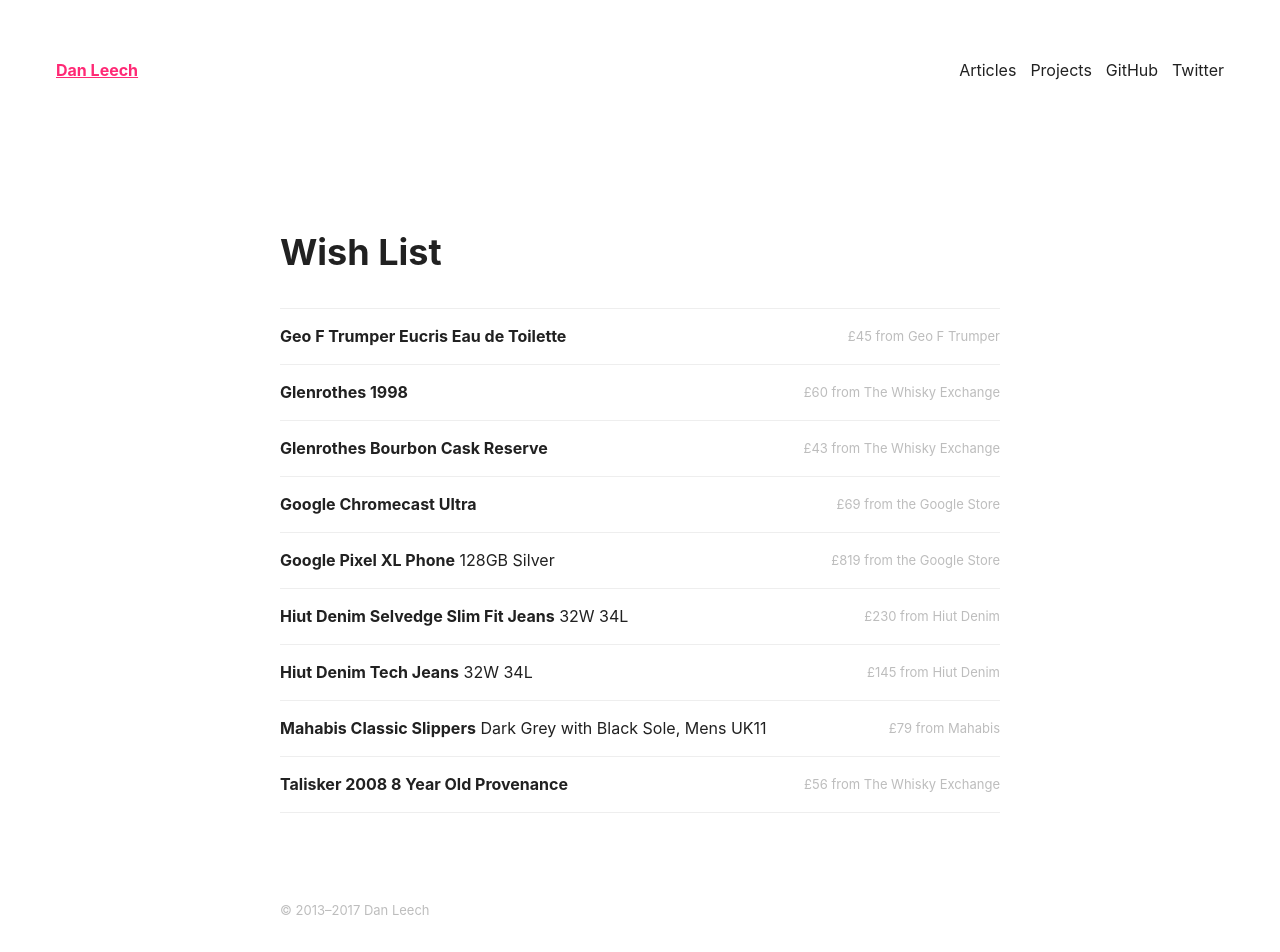
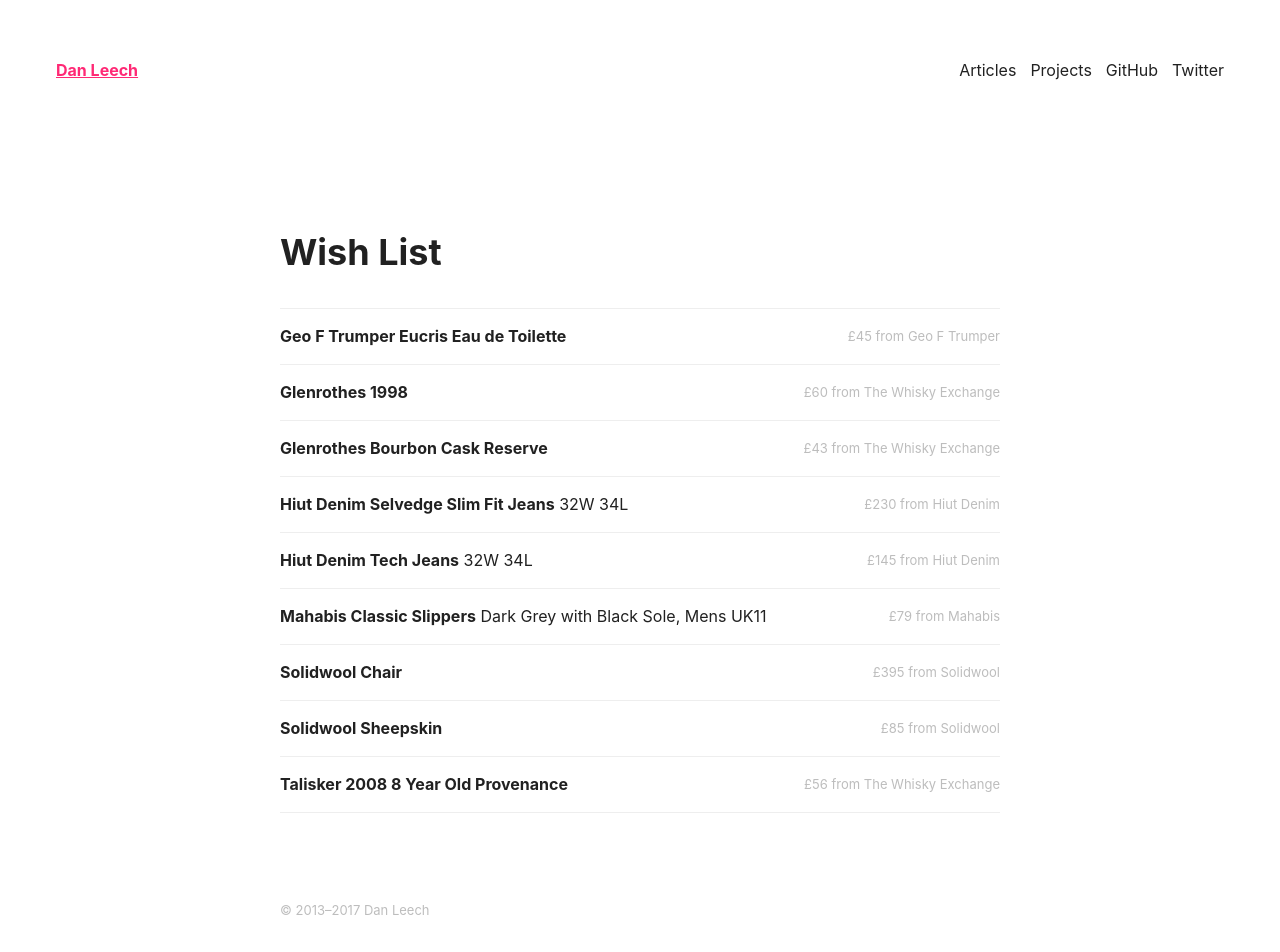
Before and after one commit to danleech/danleech.com, a Jekyll site: the page built from wishlist/index.md, in a window 1280 px wide. Built offline with Jekyll 4.4.1, drawn with Linux system fonts in a browser that asks for light colours.

Commit message:
Update index.md

```diff
--- a/wishlist/index.md
+++ b/wishlist/index.md
@@ -23,18 +23,6 @@
         </a>
     </li>
     <li class="list--index__item">
-        <a href="https://store.google.com/product/chromecast_ultra">
-            <strong>Google Chromecast Ultra</strong>
-            <span class="text--meta">£69 from the Google Store</span>
-        </a>
-    </li>
-    <li class="list--index__item">
-        <a href="https://store.google.com/config/pixel_phone">
-            <strong>Google Pixel XL Phone</strong> 128GB Silver
-            <span class="text--meta">£819 from the Google Store</span>
-        </a>
-    </li>
-    <li class="list--index__item">
         <a href="http://hiutdenim.co.uk/products/selvedge-denim-hacks-2014">
             <strong>Hiut Denim Selvedge Slim Fit Jeans</strong> 32W 34L
             <span class="text--meta">£230 from Hiut Denim</span>
@@ -53,6 +41,18 @@
         </a>
     </li>
     <li class="list--index__item">
+        <a href="http://www.solidwool.com/chair">
+        <strong>Solidwool Chair</strong>
+        <span class="text--meta">£395 from Solidwool</span>
+        </a>
+    </li>
+    <li class="list--index__item">
+        <a href="http://www.solidwool.com/sheepskin">
+        <strong>Solidwool Sheepskin</strong>
+        <span class="text--meta">£85 from Solidwool</span>
+        </a>
+    </li>
+    <li class="list--index__item">
         <a href="https://www.thewhiskyexchange.com/p/34009/talisker-2008-8-year-old-provenance">
             <strong>Talisker 2008 8 Year Old Provenance</strong>
             <span class="text--meta">£56 from The Whisky Exchange</span>
```
